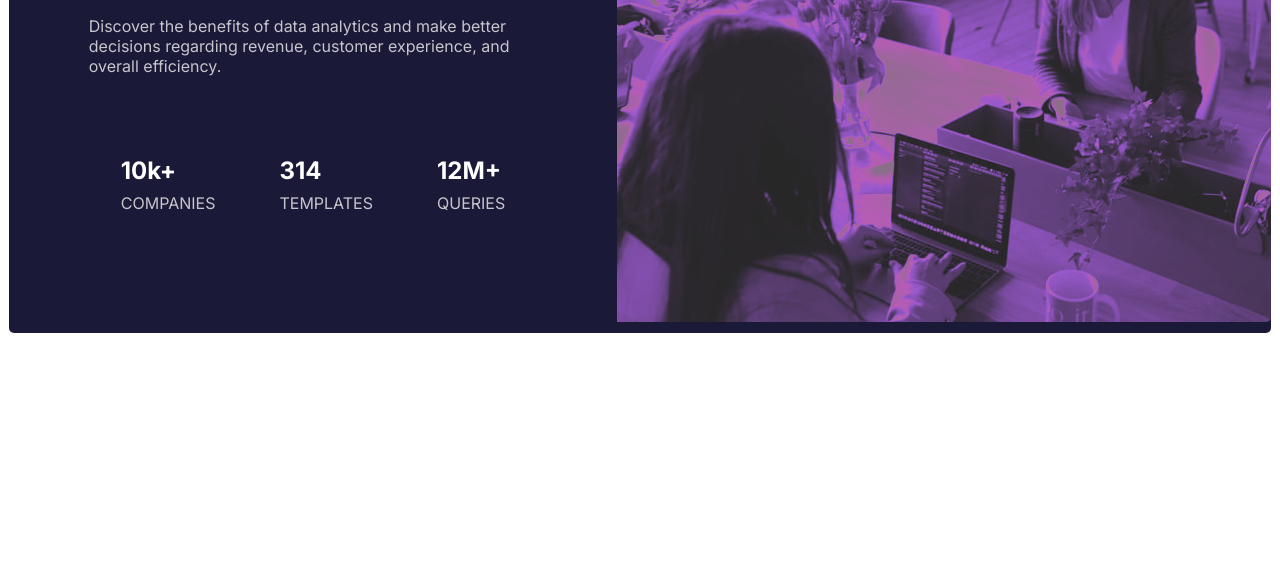
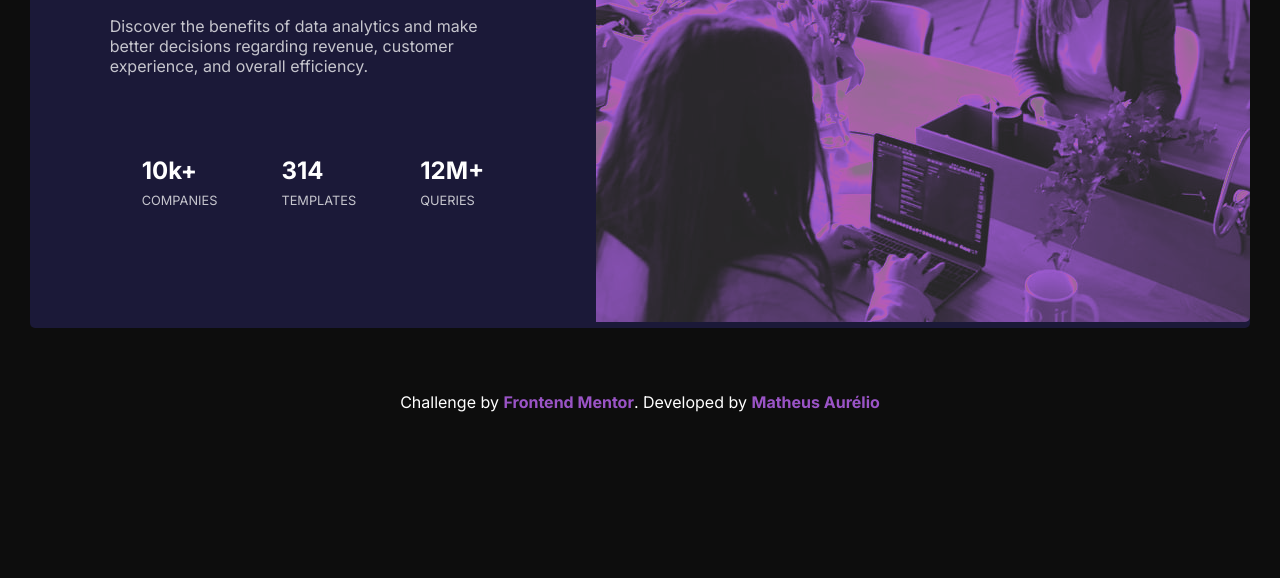
Before and after one commit to Matheus2004a/Stats-Review-Card, a plain HTML site: page index.html in a window 1280 px wide. Shown: the part 222-800 px from the top of the page. Drawn offline with Linux system fonts and the light colour scheme.

Commit message:
Adicionando rodapé

```diff
--- a/index.html
+++ b/index.html
@@ -14,7 +14,8 @@
   <main>
     <section class="section-text">
       <h1>Get <span>insights</span> that help your business grow.</h1>
-      <p class="paragraph-main">Discover the benefits of data analytics and make better decisions regarding revenue, customer
+      <p class="paragraph-main">Discover the benefits of data analytics and make better decisions regarding revenue,
+        customer
         experience, and overall efficiency.</p>
 
       <div class="container-actions">
@@ -37,6 +38,10 @@
       <img src="images/image-header-mobile.jpg" alt="photo-card">
     </figure>
   </main>
+
+  <footer>
+    <p>Challenge by <a href="https://www.frontendmentor.io/" target="_blank">Frontend Mentor</a>. Developed by <a href="https://github.com/Matheus2004a" target="_blank">Matheus Aurélio</a></p>
+  </footer>
 </body>
 
 </html>
--- a/style.css
+++ b/style.css
@@ -14,6 +14,11 @@
     --main-heading: hsl(0, 0%, 100%);
     --main-paragraph: hsla(0, 0%, 100%, 0.75);
     --stat-headings: hsla(0, 0%, 100%, 0.6);
+    --background-body: hsl(0, 0%, 5%);
+}
+
+body{
+    background-color: var(--background-body);
 }
 
 main{
@@ -27,6 +32,10 @@ main,.container-actions{
     display: flex;
 }
 
+a{
+    text-decoration: none;
+}
+
 .section-text{
     padding: 4rem 5rem;
 }
@@ -35,7 +44,7 @@ main,.container-actions{
     font-size: 2rem;
 }
 
-.section-text h1,h2{
+.section-text h1,h2,footer p{
     color: var(--main-heading);
 }
 
@@ -48,6 +57,7 @@ main,.container-actions{
 }
 
 .container-actions p{
+    font-size: 0.8rem;
     text-transform: uppercase;
     margin: 0.5rem 0;
 }
@@ -57,13 +67,28 @@ fieldset{
     border: none;
 }
 
-.section-text h1 span{
+.section-text h1 span,footer p a{
     color: var(--accent);
 }
 
 figure img{
     filter: sepia(100%) brightness(45%) hue-rotate(230deg) saturate(560%) contrast(70%);
     border-radius: 0 5px 5px 0;
+}
+
+footer p{
+    text-align: center;
+}
+
+footer p a{
+    opacity: 0.9;
+    font-weight: bold;
+    transition: all 0.3s;
+}
+
+footer p a:hover{
+    opacity: 1;
+    text-decoration: underline;
 }
 
 @media (max-width: 880px){
```
